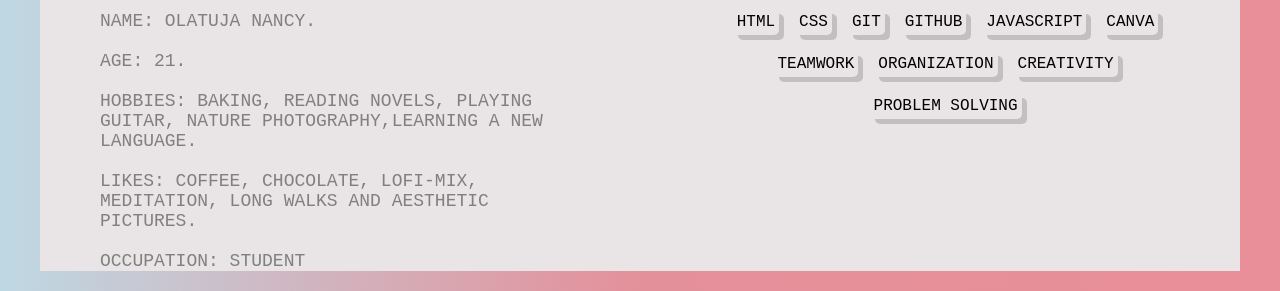
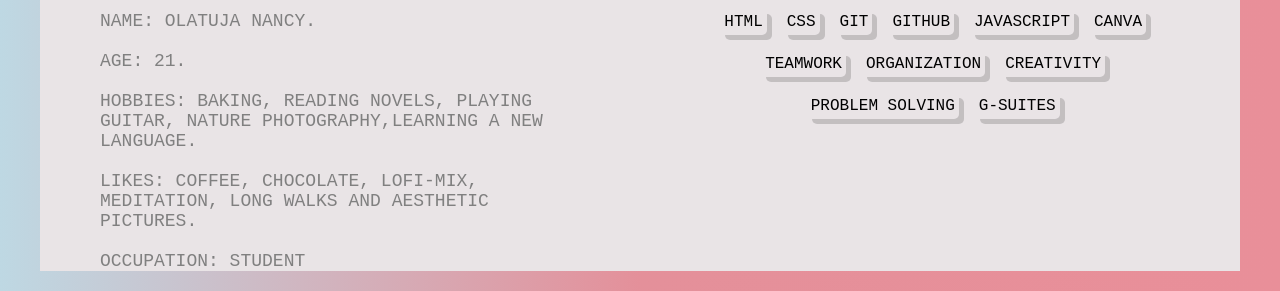
Before and after one commit to moni-nancy/CSS-PROJECT, a plain HTML site: page index.html in a window 1280 px wide. Shown: the part 519-810 px from the top of the page. Drawn offline with Linux system fonts and the light colour scheme.

Commit message:
add to skill section

```diff
--- a/index.html
+++ b/index.html
@@ -58,6 +58,7 @@
      <div id="skill">ORGANIZATION</div>
      <div id="skill">CREATIVITY</div>
      <div id="skill">PROBLEM SOLVING</div>
+     <div id="skill">G-SUITES</div>
     </div>
  </div>
 
--- a/styles/style.css
+++ b/styles/style.css
@@ -59,10 +59,11 @@ border: 2px solid black;
 margin-right: 10px;
 padding: 6px;
 }
-/*
+
 #navlink:hover{
 background-image:linear-gradient(to left, #BED8E3,#E98F99);
-}*/
+}
+
 /*HERO SECTION*/
 .hero{
 background-color: #E9E4E6;
```
